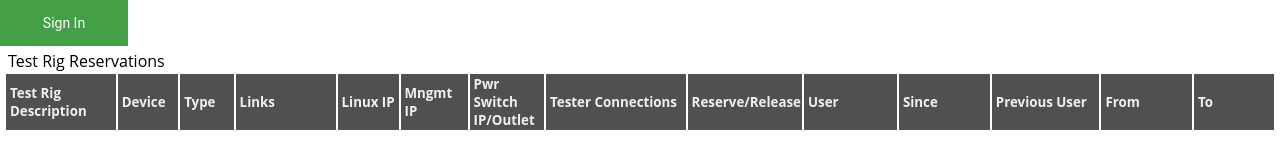
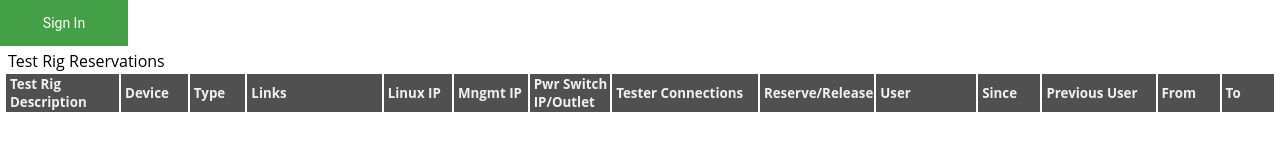
Before and after one commit to samjl/apps_poc, a website: page public/reserve.html in a window 1280 px wide. Drawn offline with nearby package versions, Linux system fonts and the light colour scheme; no server answers.

Commit message:
Update reservation page column widths

```diff
--- a/public/reserve.html
+++ b/public/reserve.html
@@ -47,19 +47,19 @@
         <caption>Test Rig Reservations</caption>
         <tr>
           <th style="width: 140px">Test Rig Description</th>
-          <th style="width: 70px">Device</th>
+          <th style="width: 80px">Device</th>
           <th style="width: 70px">Type</th>
-          <th style="width: 170px">Links</th>
-          <th style="width: 80px">Linux IP</th>
-          <th style="width: 80px">Mngmt IP</th>
-          <th style="width: 80px">Pwr Switch IP/Outlet</th>
+          <th style="width: 225px">Links</th>
+          <th style="width: 90px">Linux IP</th>
+          <th style="width: 90px">Mngmt IP</th>
+          <th style="width: 90px">Pwr Switch IP/Outlet</th>
           <th style="width: 200px">Tester Connections</th>
           <th style="width: 80px">Reserve/Release</th>
           <th style="width: 160px">User</th>
-          <th style="width: 150px">Since</th>
+          <th style="width: 80px">Since</th>
           <th style="width: 160px">Previous User</th>
-          <th style="width: 150px">From</th>
-          <th style="width: 150px">To</th>
+          <th style="width: 80px">From</th>
+          <th style="width: 80px">To</th>
 
         </tr>
       </table>
```
